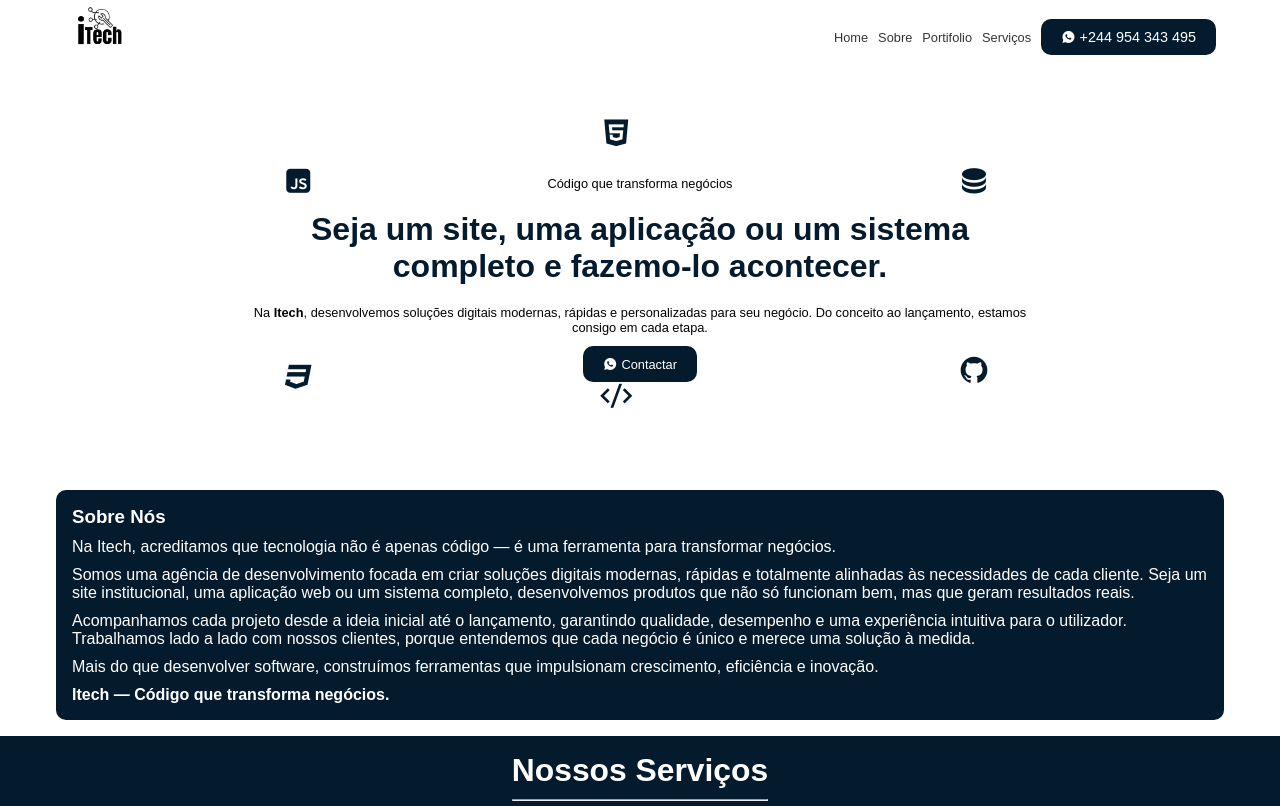
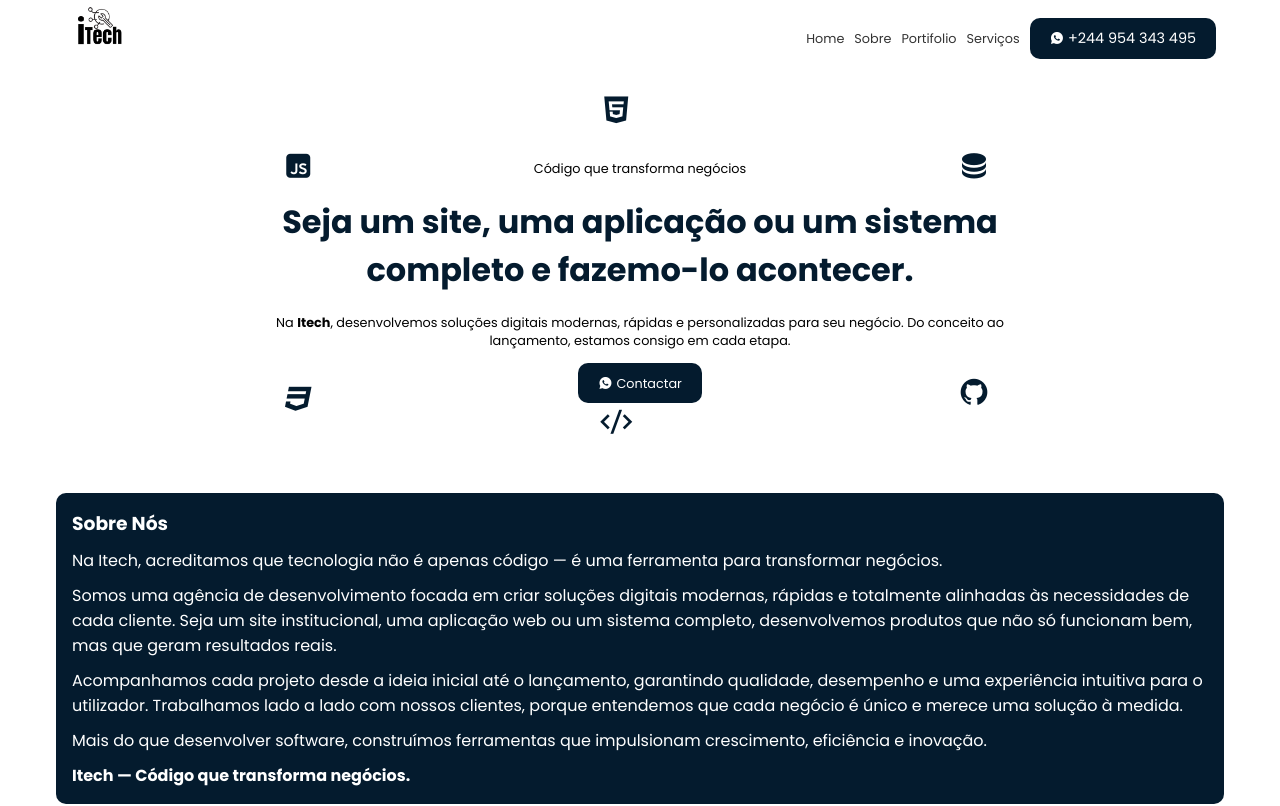
Before and after one commit to luby404/itech, a plain HTML site: page index.html in a window 1280 px wide. Shown: the top 806 px of the page. Drawn offline with nearby package versions, Linux system fonts and the light colour scheme.

Commit message:
update font to popin

```diff
--- a/index.html
+++ b/index.html
@@ -8,6 +8,10 @@
     <link rel="stylesheet" href="https://cdnjs.cloudflare.com/ajax/libs/remixicon/4.6.0/remixicon.css"
         integrity="sha512-kJlvECunwXftkPwyvHbclArO8wszgBGisiLeuDFwNM8ws+wKIw0sv1os3ClWZOcrEB2eRXULYUsm8OVRGJKwGA=="
         crossorigin="anonymous" referrerpolicy="no-referrer" />
+
+    <link rel="preconnect" href="https://fonts.googleapis.com">
+<link rel="preconnect" href="https://fonts.gstatic.com" crossorigin>
+<link href="https://fonts.googleapis.com/css2?family=Poppins:ital,wght@0,100;0,200;0,300;0,400;0,500;0,600;0,700;0,800;0,900;1,100;1,200;1,300;1,400;1,500;1,600;1,700;1,800;1,900&display=swap" rel="stylesheet">
 
     <link rel="stylesheet" href="src/css/style.css">
     <title>itech</title>
--- a/src/css/style.css
+++ b/src/css/style.css
@@ -9,6 +9,8 @@
 
     font-family: Arial, Helvetica, sans-serif;
     scroll-behavior: smooth;
+
+    font-family: "Poppins", Arial, Helvetica, sans-serif;
 }
 
 :root {
```
